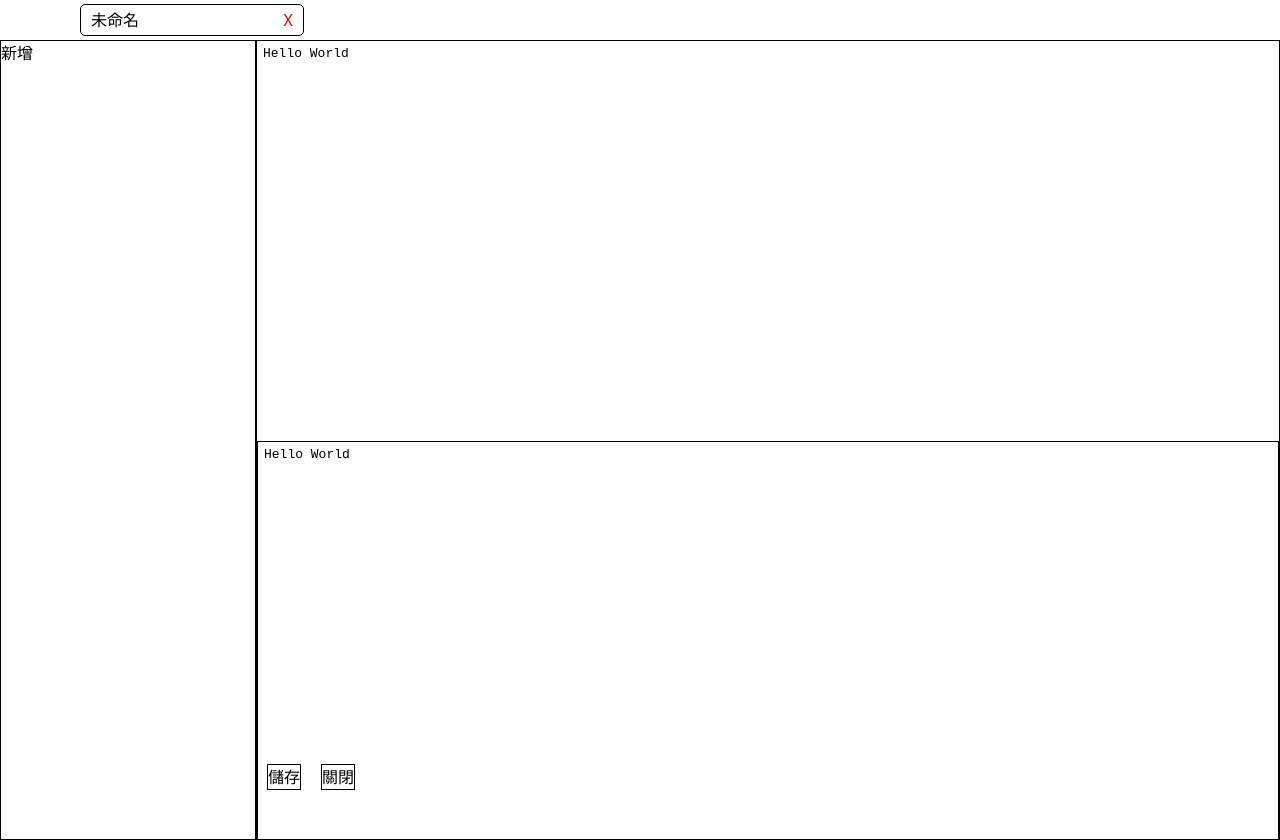
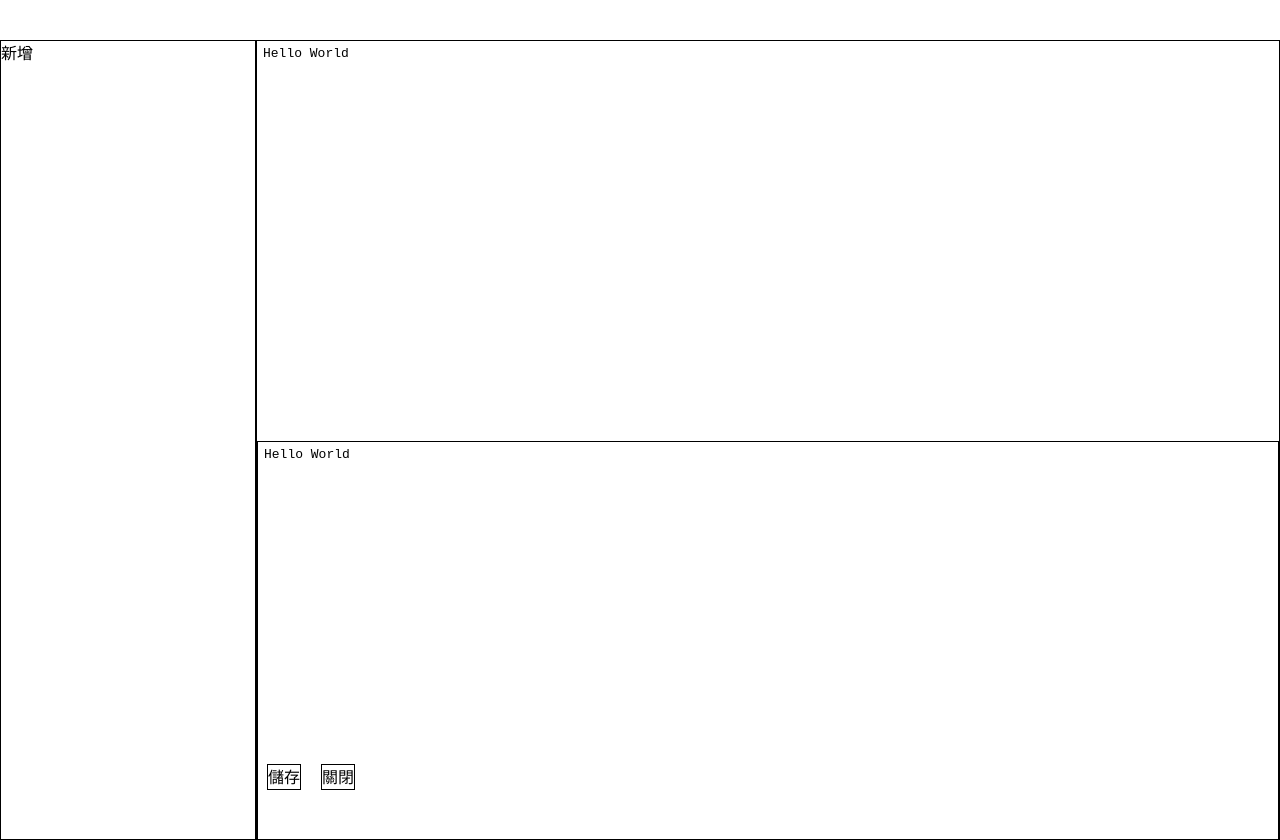
Before and after one commit to Qiu1996/snippy, a Vue app: page / in a window 1280 px wide. Built offline with nearby package versions, Linux system fonts and the light colour scheme.

Commit message:
feat: 實作分頁動態新增功能 - app.vue 建立 tabs 陣列管理分頁資料 - SideBar 的新增按鈕透過 emit 觸發 app.vue 的 addTab 函式 - addTab 將新分頁 push 進 tabs 陣列 - TopBar 接收 tabs 並動態渲染分頁 UI

```diff
--- a/src/app.vue
+++ b/src/app.vue
@@ -2,12 +2,27 @@
 import SideBar from './components/layout/SideBar.vue'
 import EditArea from './components/layout/EditArea.vue'
 import TopBar from './components/layout/TopBar.vue'
+import { ref } from 'vue';
+
+interface Tab {
+  id: number;
+  title: string;
+}
+
+const tabs = ref<Tab[]>([]);
+
+function addTab(){
+  tabs.value.push({
+    id: Date.now(),
+    title: '未命名'
+  });
+}
 </script>
 
 <template>
-  <TopBar />
+  <TopBar :tabs="tabs" />
   <div class="flex">
-    <SideBar />
+    <SideBar @add-tab="addTab"/>
     <EditArea />
   </div>
 </template>
--- a/src/components/layout/SideBar.vue
+++ b/src/components/layout/SideBar.vue
@@ -1,13 +1,12 @@
 <script setup lang="ts">
-  const openSnippetEdit = () => {
-    console.log('打開新增片段區域')
-  }
+  const emit = defineEmits(['add-tab']);
+
 
 </script>
 
 <template>
   <div class="sideBar">
-    <button @click="openSnippetEdit">新增</button>
+    <button @click="emit('add-tab')">新增</button>
   </div>
 </template>
 
--- a/src/components/layout/TopBar.vue
+++ b/src/components/layout/TopBar.vue
@@ -1,14 +1,23 @@
 <script setup lang="ts">
-import Tab from "../ui/TabItem.vue"
+import TabItem from "../ui/TabItem.vue"
+
+interface Tab {
+  id: number;
+  title: string;
+}
+
+defineProps<{
+  tabs: Tab[]
+}>()
 </script>
 
 <template>
   <div class="topBar flex gap-2 ml-[80px] py-1">
-    <Tab />
+    <TabItem v-for="tab in tabs" :key="tab.id" />
   </div>
 </template>
 
-<style scopes>
+<style scoped>
   .topBar{
     height: 40px;
     overflow: auto;
```
Also changed, not shown: 1 other file (tests, documents, lock files or other folders).
